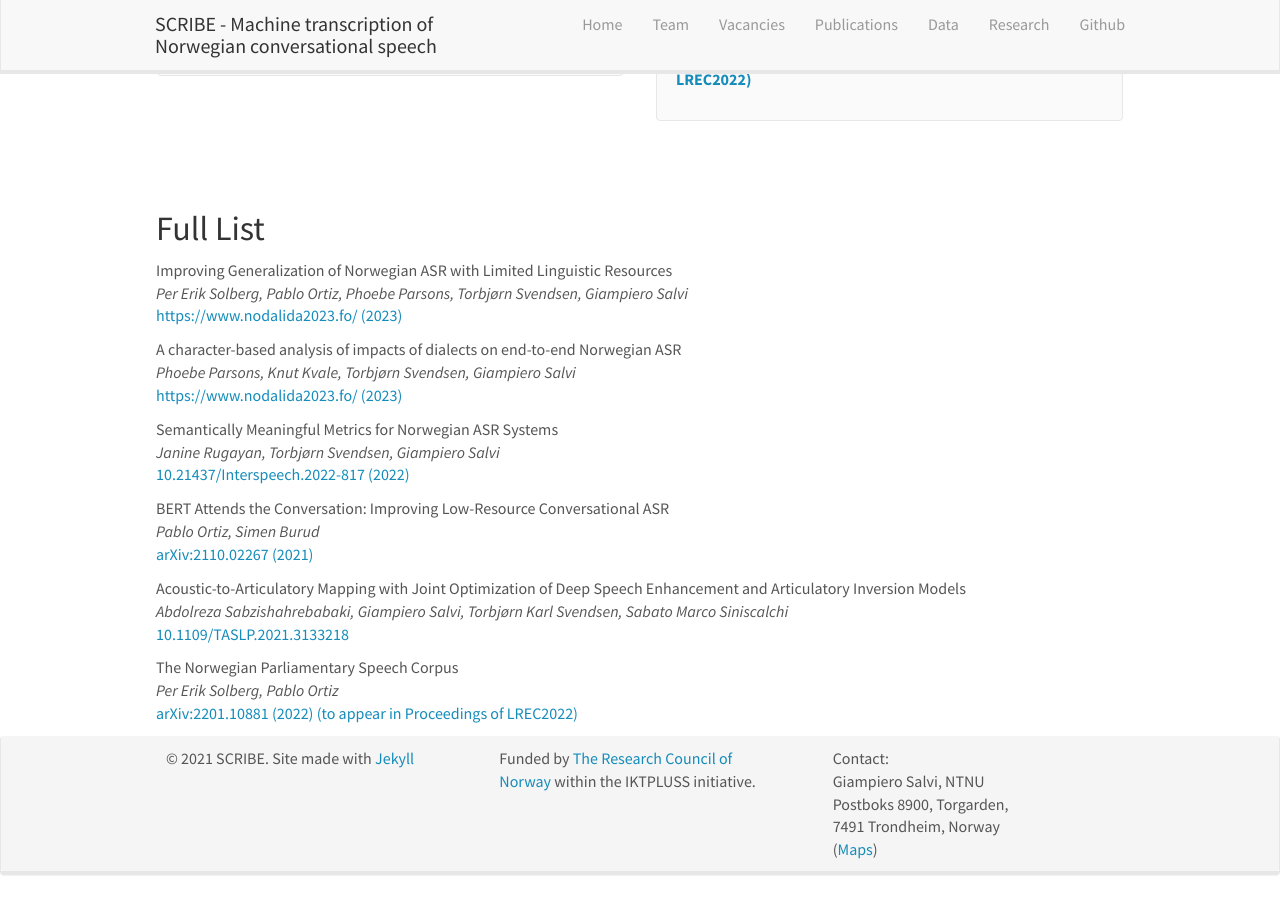
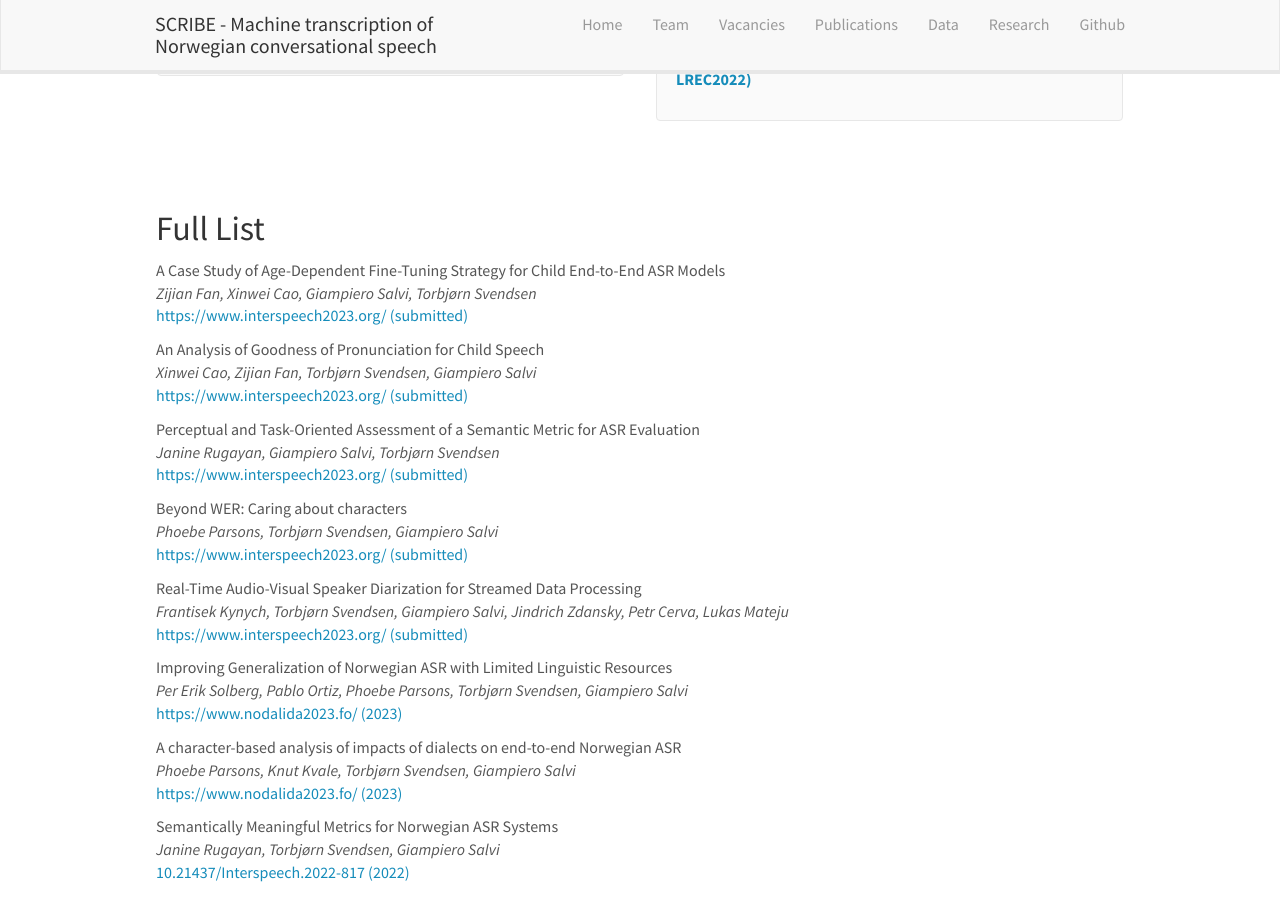
Before and after one commit to scribe-project/scribe-project.github.io, a Jekyll site: the page built from _pages/publications.md, in a window 1280 px wide and 900 px high, scrolled down 1168 px. Built offline with Jekyll 4.4.1, drawn with Linux system fonts in a browser that asks for light colours; nearby versions of some CDN libraries.

Commit message:
added interspeech publications

```diff
--- a/_data/publist.yml
+++ b/_data/publist.yml
@@ -1,3 +1,53 @@
+- title: "A Case Study of Age-Dependent Fine-Tuning Strategy for Child End-to-End ASR Models"
+  image:
+  description: We present an analysis of different strategies for fine-tuning end-to-end ASR models to child speech from different ages.
+  authors: Zijian Fan, Xinwei Cao, Giampiero Salvi, Torbjørn Svendsen
+  link:
+    url: https://www.interspeech2023.org/
+    display: https://www.interspeech2023.org/ (submitted)
+  highlight: 0
+  news2:
+
+- title: "An Analysis of Goodness of Pronunciation for Child Speech"
+  image:
+  description: We present an analysis of the goodness of pronounciation method when applied to adult and child speech showing how this method is less reliable for child speech.
+  authors: Xinwei Cao, Zijian Fan, Torbjørn Svendsen, Giampiero Salvi
+  link:
+    url: https://www.interspeech2023.org/
+    display: https://www.interspeech2023.org/ (submitted)
+  highlight: 0
+  news2:
+
+- title: "Perceptual and Task-Oriented Assessment of a Semantic Metric for ASR Evaluation"
+  image:
+  description: We study a semantic metric for the evaluation of ASR systems both with respect to human judgments and with respect to two downstream tasks.
+  authors: Janine Rugayan, Giampiero Salvi, Torbjørn Svendsen
+  link:
+    url: https://www.interspeech2023.org/
+    display: https://www.interspeech2023.org/ (submitted)
+  highlight: 0
+  news2:
+
+- title: "Beyond WER: Caring about characters"
+  image:
+  description: We propose a method for improving the alignment between recognized text and reference in order to improve the word error rate calculation.
+  authors: Phoebe Parsons, Torbjørn Svendsen, Giampiero Salvi
+  link:
+    url: https://www.interspeech2023.org/
+    display: https://www.interspeech2023.org/ (submitted)
+  highlight: 0
+  news2:
+
+- title: "Real-Time Audio-Visual Speaker Diarization for Streamed Data Processing"
+  image:
+  description: We present an audio-visual speaker diarization system that is able to detect new speakers on-line and in real time.
+  authors: Frantisek Kynych, Torbjørn Svendsen, Giampiero Salvi, Jindrich Zdansky, Petr Cerva, Lukas Mateju
+  link:
+    url: https://www.interspeech2023.org/
+    display: https://www.interspeech2023.org/ (submitted)
+  highlight: 0
+  news2:
+
 - title: "Improving Generalization of Norwegian ASR with Limited Linguistic Resources"
   image: NoDaLiDa2023CombinedDataset.png
   description: We present a study on optimizing the variability of training material for ASR when the linguistic resources are limited.
```
